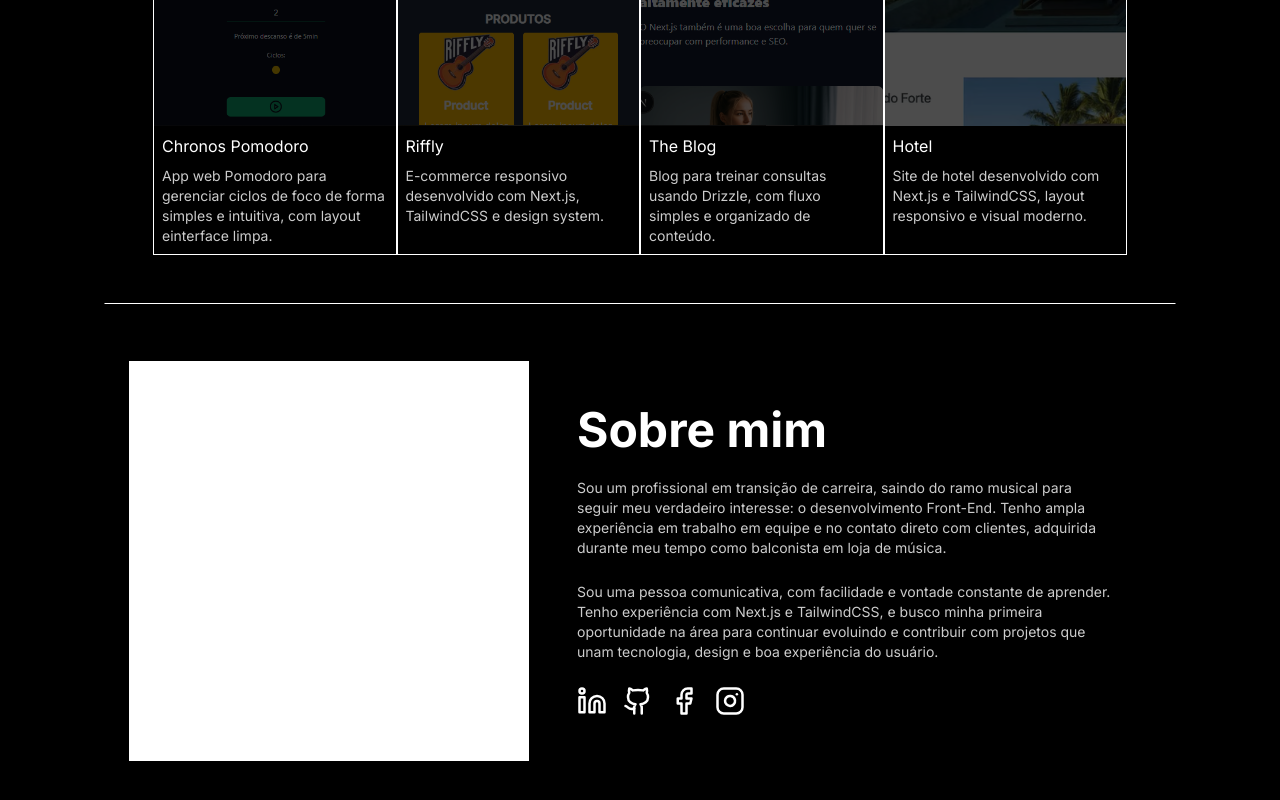
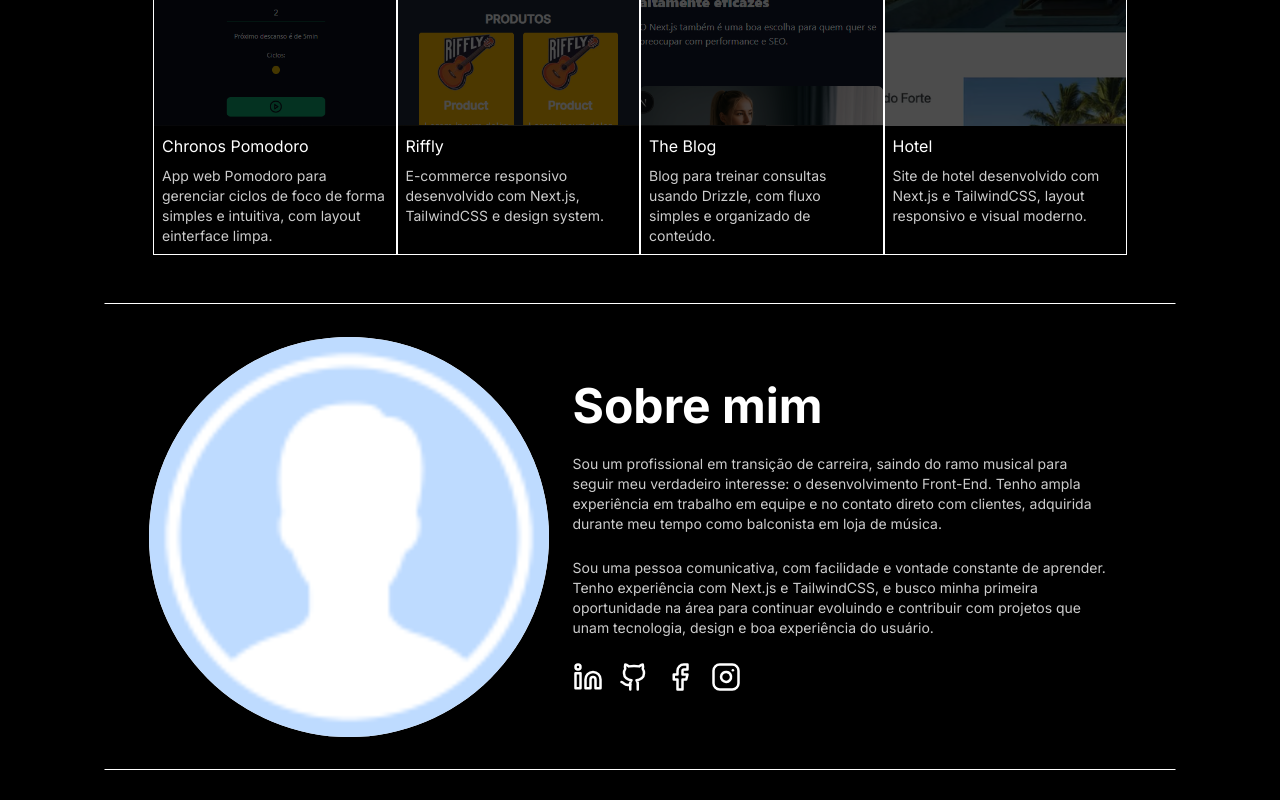
Before and after one commit to Tyago404/Portifolio, a Next.js app: page / in a window 1280 px wide. Shown: the part 2054-2854 px from the top of the page. Built offline with nearby package versions, Linux system fonts and the light colour scheme.

Commit message:
style(about):adding mobile style

```diff
--- a/src/components/About/index.tsx
+++ b/src/components/About/index.tsx
@@ -5,18 +5,21 @@ import Link from "next/link";
 
 export function About() {
   return (
-    <section className="flex w-full border border-transparent border-b-white py-8">
-      <Image
-        src="/images/profile-icon.png"
-        alt="profile"
-        width={400}
-        height={300}
-        priority
-        className="bg-white m-6"
-      />
+    <section className="flex flex-col items-center md:flex-row w-full border border-transparent border-b-white py-8 justify-center">
+      <div className=" relative w-full max-w-100 aspect-square bg-white p-2 rounded-full">
+        <Image
+          src="/images/profile-icon.png "
+          alt="profile"
+          fill
+          priority
+          className="bg-blue-200 object-cover w-full h-full rounded-full "
+        />
+      </div>
 
-      <div className="flex flex-col gap-6 justify-center w-[50%] m-6">
-        <h1 id="about" className="text-5xl font-bold ">Sobre mim </h1>
+      <div className="flex flex-col gap-6 justify-center w-full md:max-w-[50%] m-6">
+        <h1 id="about" className="text-5xl font-bold ">
+          Sobre mim
+        </h1>
         <Paragraph text="Sou um profissional em transição de carreira, saindo do ramo musical para seguir meu verdadeiro interesse: o desenvolvimento Front-End. Tenho ampla experiência em trabalho em equipe e no contato direto com clientes, adquirida durante meu tempo como balconista em loja de música." />
         <Paragraph text="Sou uma pessoa comunicativa, com facilidade e vontade constante de aprender. Tenho experiência com Next.js e TailwindCSS, e busco minha primeira oportunidade na área para continuar evoluindo e contribuir com projetos que unam tecnologia, design e boa experiência do usuário." />
         <div className="flex gap-4">
```
